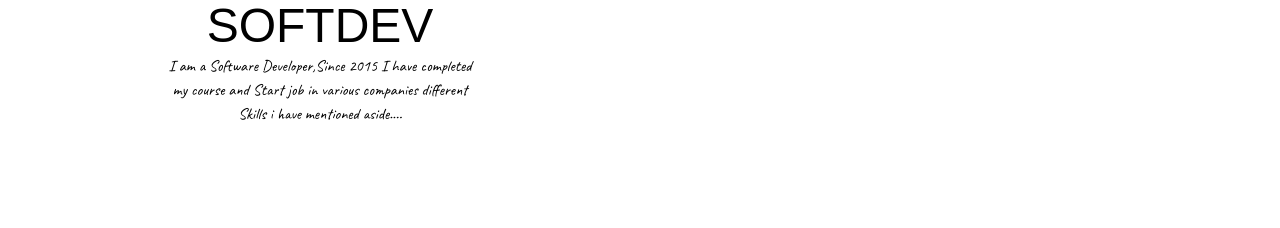
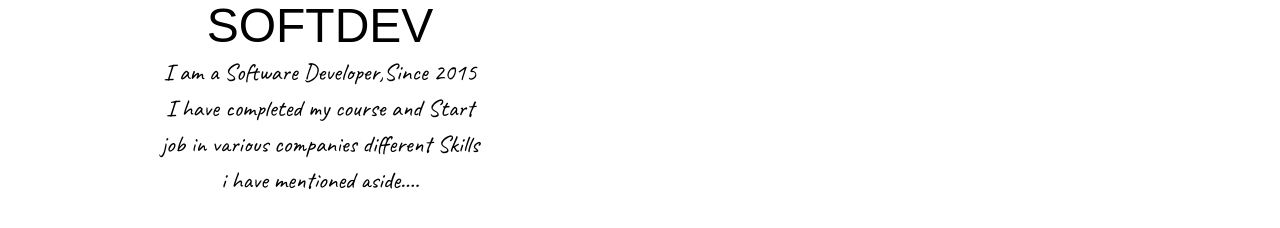
Before and after one commit to SalmanRafiq/srgdev, a plain HTML site: page index.html in a window 1280 px wide. Shown: the part 380-608 px from the top of the page. Drawn offline with Linux system fonts and the light colour scheme; a web font is replaced by a local one.

Commit message:
favicon added

```diff
--- a/css/style.css
+++ b/css/style.css
@@ -184,6 +184,8 @@ nav ul {
     margin: auto;
     text-align: center;
     font-family: 'Caveat', cursive;
+    font-size: 1.5em;
+    font-weight: 500;
 }
 
 .skills{
--- a/index.html
+++ b/index.html
@@ -13,6 +13,7 @@
 
     <link rel="stylesheet" href="js/jquery-ui/jquery-ui.css">
 
+     <link rel="icon" href="img/srg-favicon-16x16.png">
 
 
     <link href="https://fonts.googleapis.com/css?family=Orbitron" rel="stylesheet">
```
Also changed, not shown: img/srg-favicon-16x16.png (added).
